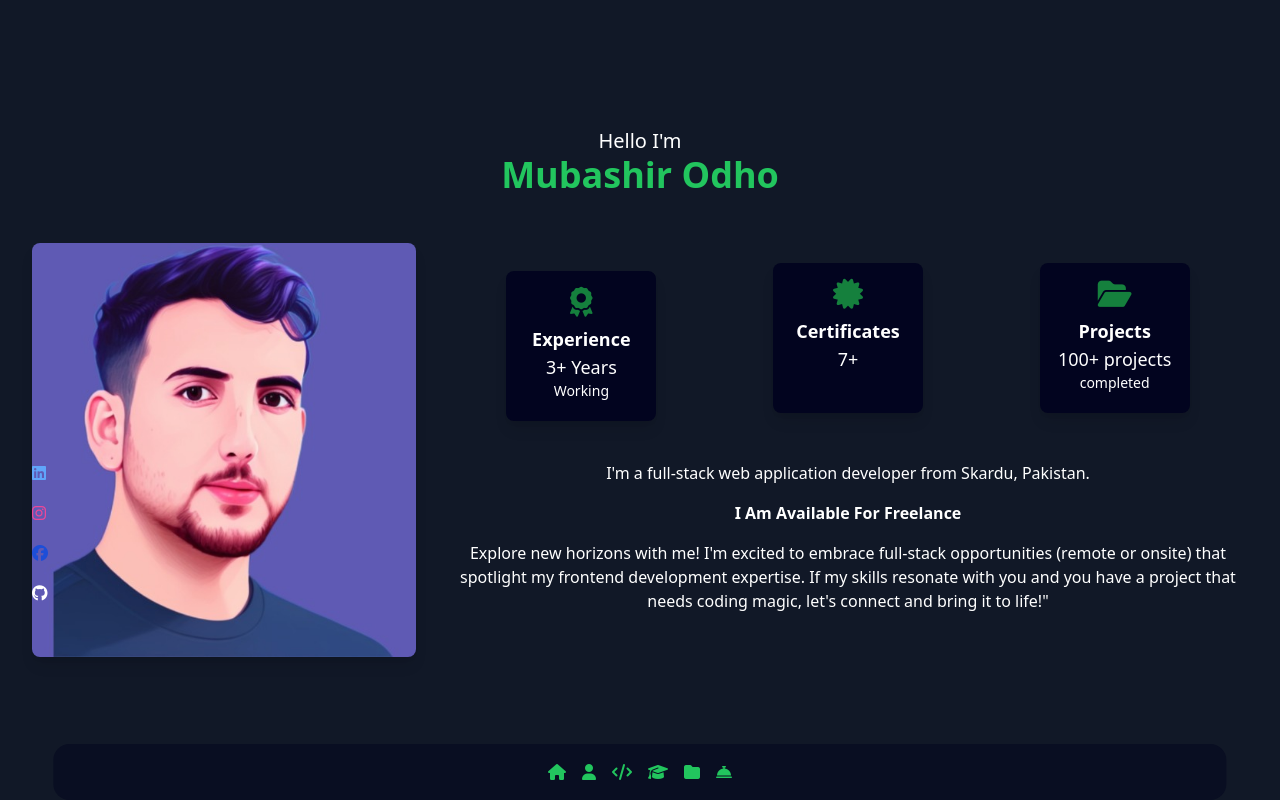
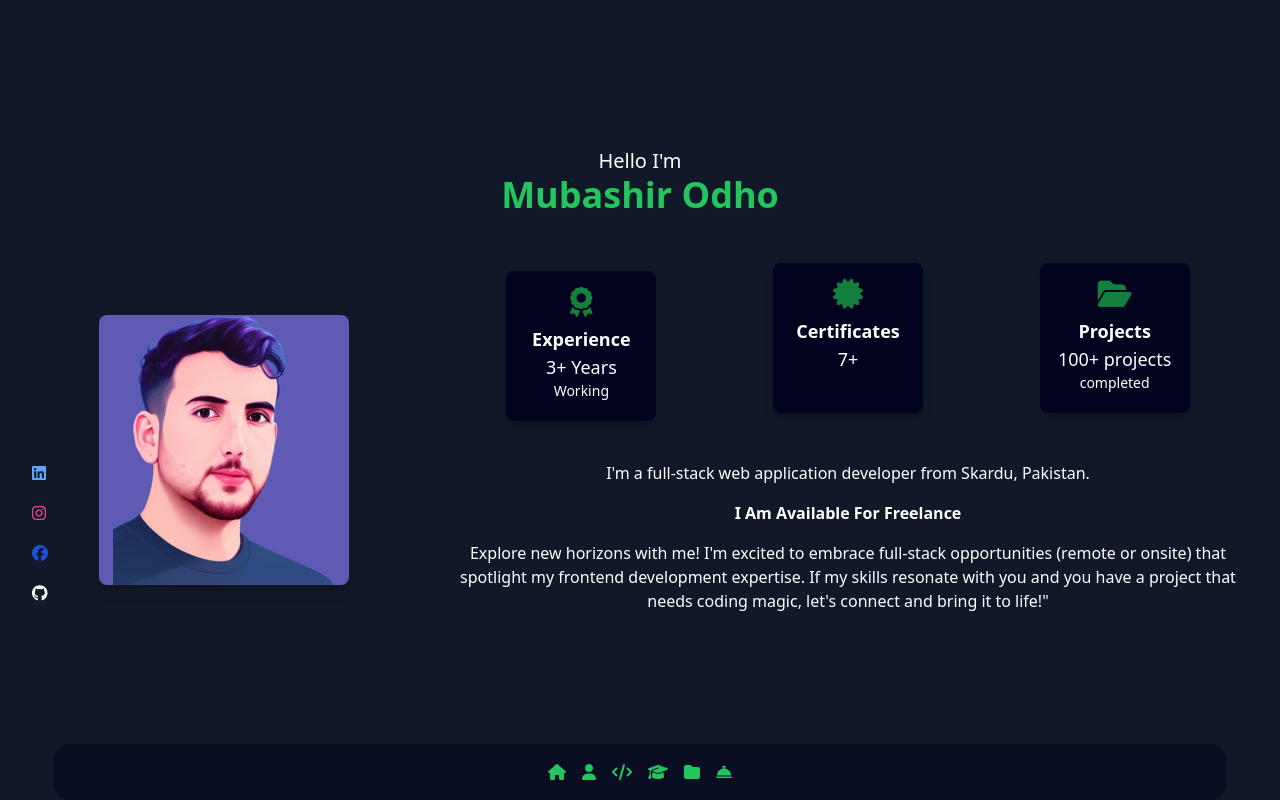
Before and after one commit to mubashir1837/portfolio-html, a plain HTML site: page index.html in a window 1280 px wide. Drawn offline with nearby package versions, Linux system fonts and the light colour scheme.

Commit message:
portfolio

```diff
--- a/index.html
+++ b/index.html
@@ -25,7 +25,7 @@
         </div>
         <div class="flex flex-col md:flex-row items-center">
             <div class="w-full md:w-1/3 p-4">
-                <img src="img/prof.jpg" alt="Mubashir Odho" class="rounded-lg mx-auto shadow-lg" style="width: 2500px; height: auto;">
+                <img src="img/prof.jpg" alt="Mubashir Odho" class="rounded-lg mx-auto shadow-lg" style="width: 250px; height: auto;">
             </div>
             <div class="w-full md:w-2/3 p-4">
                 <div class="flex flex-wrap justify-around mb-8 space-y-4 sm:space-y-0">
```
